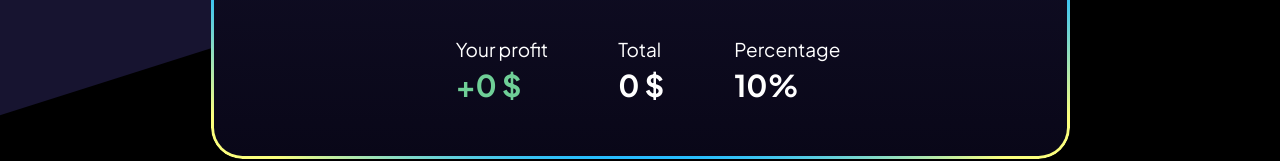
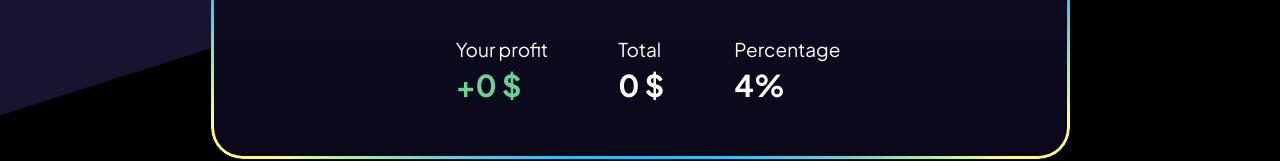
Before and after one commit to leaqueleaque/frontend, a Next.js app: page / in a window 1280 px wide. Shown: the part 5855-6016 px from the top of the page. Built offline with nearby package versions, Linux system fonts and the light colour scheme; no server answers.

Commit message:
fixed percentage

```diff
--- a/components/main/Calculator.js
+++ b/components/main/Calculator.js
@@ -2,7 +2,7 @@ import React, { useState, useEffect } from 'react';
 
 const Calculator = () => {
   const [inputValue, setInputValue] = useState(0);
-  const [multiplicationNumberTotal, setMultiplicationNumberTotal] = useState(1.1);
+  const [multiplicationNumberTotal, setMultiplicationNumberTotal] = useState(1.04);
 
   useEffect(() => {
     const totalValue = Math.floor(inputValue * multiplicationNumberTotal);
@@ -125,7 +125,7 @@ const Calculator = () => {
               </div>
               <div className="calculator__profit-item">
                 <div className="calculator__profit-name">Percentage</div>
-                <div className="calculator__profit-value percentage">10%</div>
+                <div className="calculator__profit-value percentage">4%</div>
               </div>
             </div>
           </div>
```
